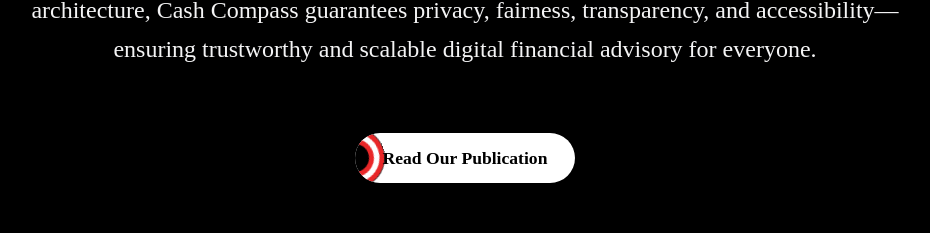
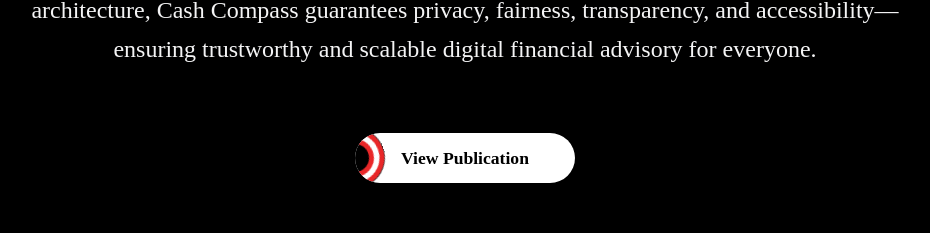
Before and after one commit to Fariiius/CashCompass, a Next.js app: page / in a window 1280 px wide. Shown: the part 1389-1622 px from the top of the page, without its empty margins (175-1105 px from the left). Built offline with nearby package versions, Linux system fonts and the light colour scheme.

Commit message:
fix: change button to standard button element with direct window.open onClick and rename text to break cache

```diff
--- a/src/components/blocks/hero-section-9.tsx
+++ b/src/components/blocks/hero-section-9.tsx
@@ -75,19 +75,14 @@
             </div>
 
             <div className="mt-8 flex flex-col items-center justify-center relative z-[9999] pointer-events-auto">
-              <a
-                href="https://ieeexplore.ieee.org/document/11442061"
-                target="_blank"
-                rel="noopener noreferrer"
-                className="block cursor-pointer outline-none touch-manipulation"
+              <AnimatedLayerButton
                 onClick={(e) => {
-                  e.stopPropagation();
+                  e.preventDefault();
+                  window.open("https://ieeexplore.ieee.org/document/11442061", "_blank");
                 }}
               >
-                <AnimatedLayerButton>
-                  Read Our Publication
-                </AnimatedLayerButton>
-              </a>
+                View Publication
+              </AnimatedLayerButton>
             </div>
           </div>
         </div>
--- a/src/components/ui/animated-layer-button.tsx
+++ b/src/components/ui/animated-layer-button.tsx
@@ -2,16 +2,17 @@
 import { cn } from "@/lib/utils";
 
 export interface AnimatedLayerButtonProps
-  extends React.HTMLAttributes<HTMLDivElement> {
+  extends React.ButtonHTMLAttributes<HTMLButtonElement> {
   children: React.ReactNode;
 }
 
 const AnimatedLayerButton = React.forwardRef<
-  HTMLDivElement,
+  HTMLButtonElement,
   AnimatedLayerButtonProps
 >(({ className, children, ...props }, ref) => {
   return (
-    <div
+    <button
+      type="button"
       className={cn(
         // Base styles for the button
         "group relative flex h-[50px] w-[220px] items-center justify-center overflow-hidden rounded-[30px] border-none",
@@ -44,7 +45,7 @@
       <span className="z-10 font-bold text-black transition-colors duration-300 group-hover:text-transparent text-[1.1em] select-none pointer-events-none">
         {children}
       </span>
-    </div>
+    </button>
   );
 });
 AnimatedLayerButton.displayName = "AnimatedLayerButton";
```
